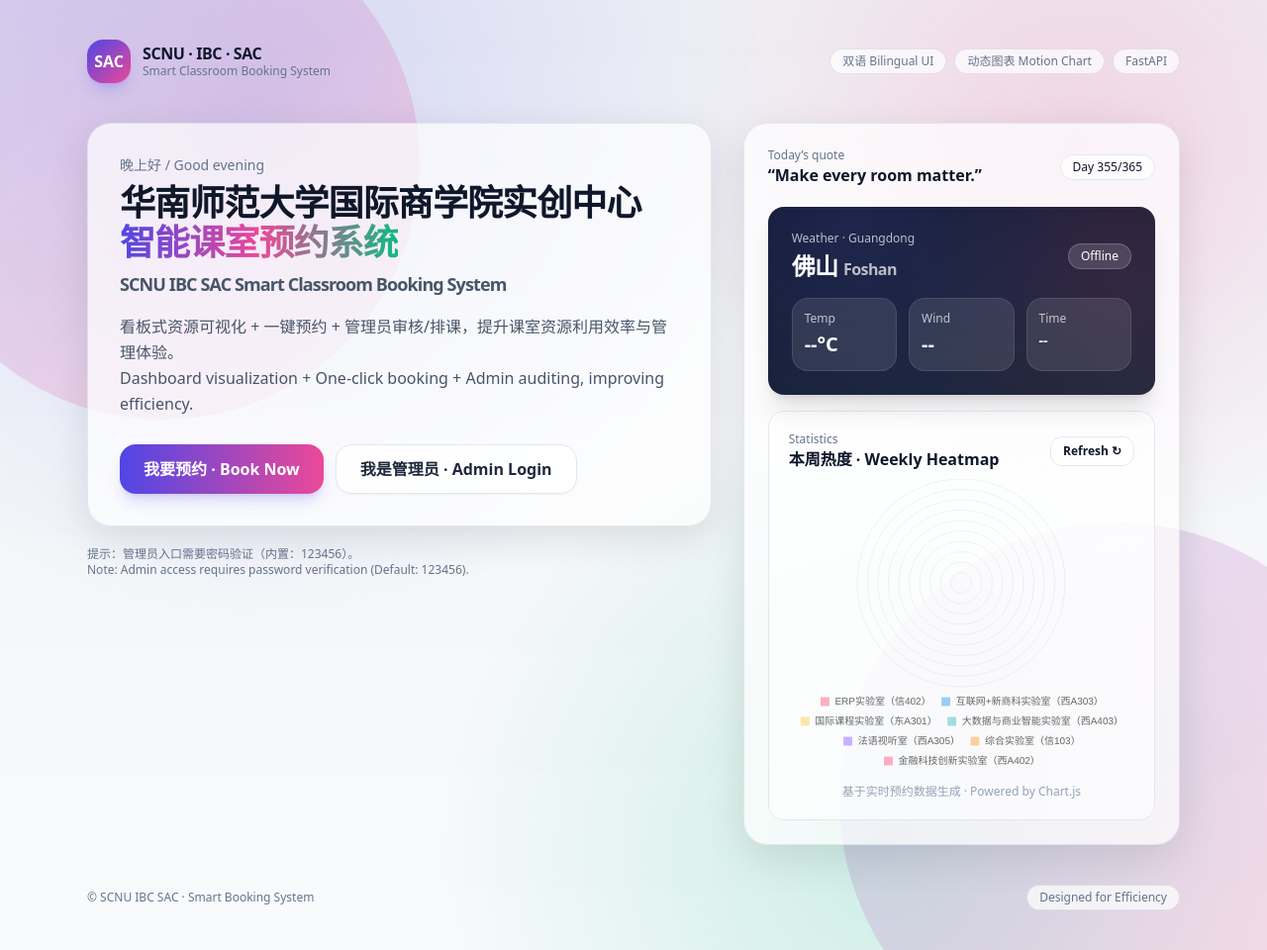
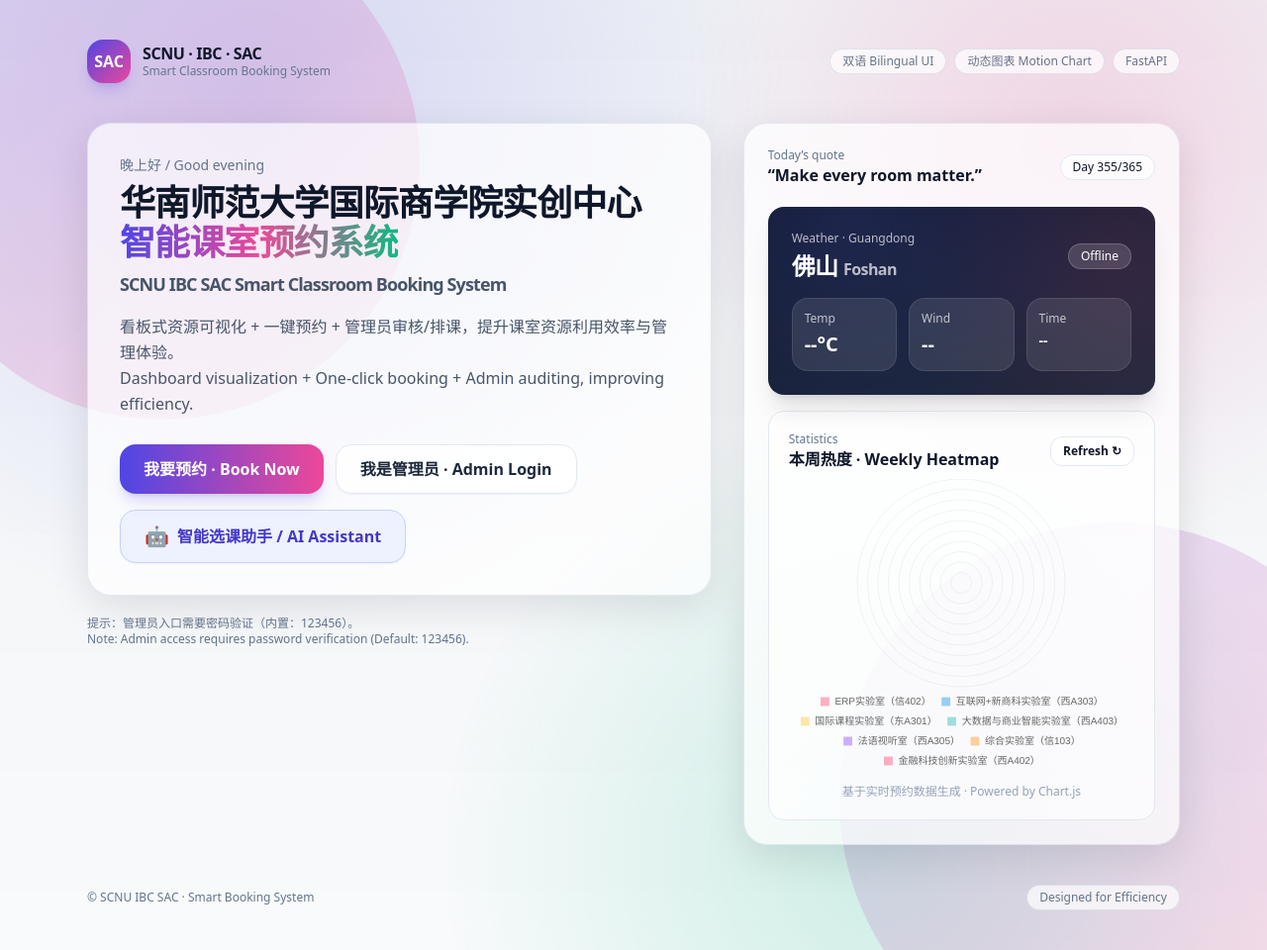
Before and after one commit to TomChan1219/classroom4.0, a FastAPI app: page / in a window 1280 px wide. Shown: the whole page at 99% size. Run offline with FastAPI, Linux system fonts and the light colour scheme; data that the repository does not hold is empty; some libraries are stand-ins or nearby versions.

Commit message:
Implement AI chat assistant in dashboard
Added AI chat assistant feature to the dashboard.

```diff
--- a/templates/dashboard.html
+++ b/templates/dashboard.html
@@ -124,6 +124,12 @@
                 我是管理员 · Admin Login
               </button>
             </div>
+
+            <button onclick="toggleChat()"
+                    class="mt-4 w-full sm:w-auto btn flex items-center justify-center gap-2 rounded-2xl px-6 py-3 font-bold text-indigo-700 bg-indigo-50 border border-indigo-200 shadow-sm hover:bg-indigo-100">
+              <span class="text-xl">🤖</span> 智能选课助手 / AI Assistant
+            </button>
+
           </div>
 
           <div class="mt-5 text-xs text-slate-500">
@@ -250,6 +256,11 @@
                 <option value="student">学生 · Student</option>
                 <option value="admin">管理员 · Admin</option>
               </select>
+
+              <button onclick="toggleChat()"
+                      class="px-4 py-2 rounded-2xl bg-gradient-to-r from-violet-500 to-indigo-500 text-white text-sm font-bold shadow-sm hover:shadow-md hover:scale-105 transition-transform flex items-center gap-1">
+                <span>🤖</span> AI Help
+              </button>
             </div>
           </div>
         </div>
@@ -776,6 +787,43 @@
 
   </div>
 
+  <div id="ai-chat-window" class="fixed bottom-5 right-5 z-[100] w-[360px] max-w-[90vw] h-[500px] glass card rounded-3xl flex flex-col shadow-2xl transition-all duration-300 transform scale-90 opacity-0 pointer-events-none origin-bottom-right">
+    <div class="p-4 border-b border-slate-200/50 flex justify-between items-center bg-white/40 rounded-t-3xl">
+      <div class="flex items-center gap-2">
+        <div class="w-8 h-8 rounded-full bg-gradient-to-br from-violet-500 to-indigo-500 grid place-items-center text-white text-xs font-bold">AI</div>
+        <div>
+          <div class="font-bold text-sm text-slate-800">智能选课助手</div>
+          <div class="text-[10px] text-slate-500">Based on Real-time Data</div>
+        </div>
+      </div>
+      <button onclick="toggleChat()" class="text-slate-400 hover:text-slate-600">&times;</button>
+    </div>
+
+    <div id="ai-messages" class="flex-1 overflow-y-auto p-4 space-y-3 text-sm scrollbar-thin scrollbar-thumb-slate-200">
+      <div class="flex gap-2">
+        <div class="w-8 h-8 rounded-full bg-indigo-100 flex-shrink-0 grid place-items-center text-indigo-600 text-xs">AI</div>
+        <div class="bg-white border border-slate-200/60 p-3 rounded-2xl rounded-tl-none shadow-sm text-slate-700">
+          你好！我是课室助手。<br>我可以帮你推荐课室，你可以问：<br>
+          “哪里有沙盘？”<br>
+          "Where is suitable for group discussion?"
+        </div>
+      </div>
+    </div>
+
+    <div class="p-3 bg-white/60 border-t border-slate-200/50 rounded-b-3xl">
+      <form onsubmit="handleAiSubmit(event)" class="relative">
+        <input type="text" id="ai-input"
+               class="w-full pl-4 pr-10 py-3 rounded-2xl border border-slate-200 bg-white focus:outline-none focus:ring-2 focus:ring-indigo-200 text-sm"
+               placeholder="输入你的问题 / Ask me..." autocomplete="off">
+        <button type="submit" class="absolute right-2 top-2 p-1.5 rounded-xl bg-indigo-600 text-white hover:bg-indigo-700 transition">
+          <svg xmlns="http://www.w3.org/2000/svg" viewBox="0 0 20 20" fill="currentColor" class="w-4 h-4">
+            <path d="M3.105 2.289a.75.75 0 00-.826.95l1.414 4.925A2.001 2.001 0 004.893 10H8a.75.75 0 010 1.5H4.893c-.773 0-1.467.458-1.799 1.155l-1.414 4.925a.75.75 0 00.988.94l14.95-5.98a.75.75 0 000-1.396l-14.95-5.98z" />
+          </svg>
+        </button>
+      </form>
+    </div>
+  </div>
+
   <script>
     let isAdminLoggedIn = false;
     let myChart = null; // Chart.js instance
@@ -788,6 +836,86 @@
       'SLOT_D': '第7-8节 (16:10-17:40)',
       'SLOT_E': '第9-11节 (19:00-21:30)'
     };
+
+    // ✅ AI Chat Logic
+    let isChatOpen = false;
+
+    function toggleChat() {
+      const win = document.getElementById('ai-chat-window');
+      isChatOpen = !isChatOpen;
+      if(isChatOpen){
+        win.classList.remove('scale-90', 'opacity-0', 'pointer-events-none');
+        win.classList.add('scale-100', 'opacity-100', 'pointer-events-auto');
+        setTimeout(() => document.getElementById('ai-input').focus(), 100);
+      } else {
+        win.classList.add('scale-90', 'opacity-0', 'pointer-events-none');
+        win.classList.remove('scale-100', 'opacity-100', 'pointer-events-auto');
+      }
+    }
+
+    async function handleAiSubmit(e) {
+      e.preventDefault();
+      const input = document.getElementById('ai-input');
+      const msg = input.value.trim();
+      if(!msg) return;
+
+      // Add User Message
+      appendMessage('user', msg);
+      input.value = '';
+
+      // Loading State
+      const loadingId = appendMessage('ai', 'Thinking...', true);
+
+      try {
+        const res = await fetch('/api/chat', {
+            method: 'POST',
+            headers: {'Content-Type': 'application/json'},
+            body: JSON.stringify({ message: msg })
+        });
+        const data = await res.json();
+
+        // Remove loading, add real response
+        document.getElementById(loadingId).remove();
+        if(data.ok){
+            appendMessage('ai', data.reply);
+        } else {
+            appendMessage('ai', 'Sorry, API Error.');
+        }
+      } catch(err) {
+        document.getElementById(loadingId).remove();
+        appendMessage('ai', 'Network Error.');
+      }
+    }
+
+    function appendMessage(role, text, isLoading = false) {
+      const root = document.getElementById('ai-messages');
+      const div = document.createElement('div');
+      const id = 'msg-' + Date.now();
+      div.id = id;
+
+      if (role === 'user') {
+        div.className = "flex gap-2 flex-row-reverse";
+        div.innerHTML = `
+          <div class="w-8 h-8 rounded-full bg-slate-900 flex-shrink-0 grid place-items-center text-white text-xs">ME</div>
+          <div class="bg-indigo-600 text-white p-3 rounded-2xl rounded-tr-none shadow-sm max-w-[80%]">
+            ${text}
+          </div>
+        `;
+      } else {
+        div.className = "flex gap-2";
+        const contentClass = isLoading ? "animate-pulse italic text-slate-400" : "text-slate-700";
+        div.innerHTML = `
+          <div class="w-8 h-8 rounded-full bg-indigo-100 flex-shrink-0 grid place-items-center text-indigo-600 text-xs">AI</div>
+          <div class="bg-white border border-slate-200/60 p-3 rounded-2xl rounded-tl-none shadow-sm max-w-[90%] ${contentClass}">
+            ${text.replace(/\n/g, '<br>')}
+          </div>
+        `;
+      }
+
+      root.appendChild(div);
+      root.scrollTo(0, root.scrollHeight);
+      return id;
+    }
 
     function toast(type, title, desc){
       const root = document.getElementById('toast-root');
```
